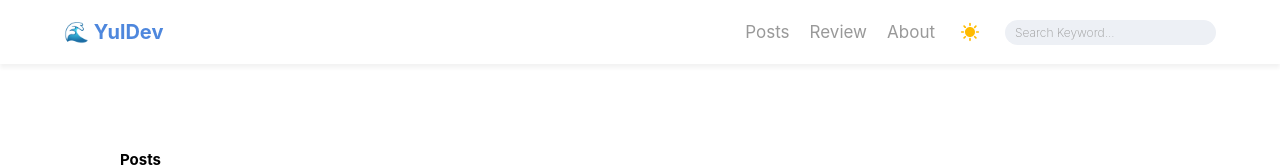
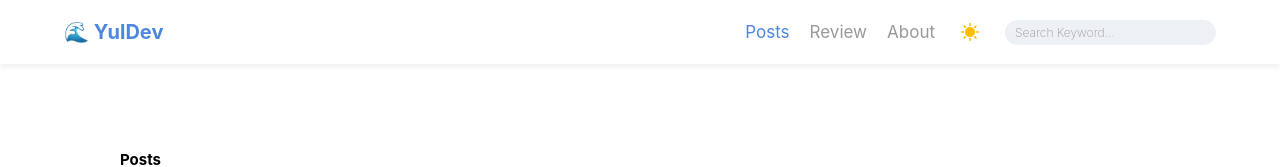
Before and after one commit to yul-dev-k/yul-dev-blog, a React (Create React App) app: page /posts in a window 1280 px wide. Shown: the top 167 px of the page. Built offline with nearby package versions, Linux system fonts and the light colour scheme; a web font is replaced by a local one.

Commit message:
Fix: Router 6으로 변경됨으로 NavLink의 activeClassName 기능 삭제 이슈 해결

```diff
--- a/src/components/common/header/Header.jsx
+++ b/src/components/common/header/Header.jsx
@@ -14,19 +14,13 @@ export default function Header() {
       </h1>
       <ul>
         <li>
-          <NavLink to="posts" activeClassName={"on"}>
-            Posts
-          </NavLink>
+          <NavLink to="posts">Posts</NavLink>
         </li>
         <li>
-          <NavLink to="review" activeClassName={"on"}>
-            Review
-          </NavLink>
+          <NavLink to="review">Review</NavLink>
         </li>
         <li>
-          <NavLink to="about" activeClassName={"on"}>
-            About
-          </NavLink>
+          <NavLink to="about">About</NavLink>
         </li>
         <button
           onClick={() => {
--- a/src/components/common/header/Header.scss
+++ b/src/components/common/header/Header.scss
@@ -23,7 +23,7 @@ header {
     li {
       color : #999;
 
-      a.on {
+      a.active {
         color : #4E87DD;
       }
     }
```
